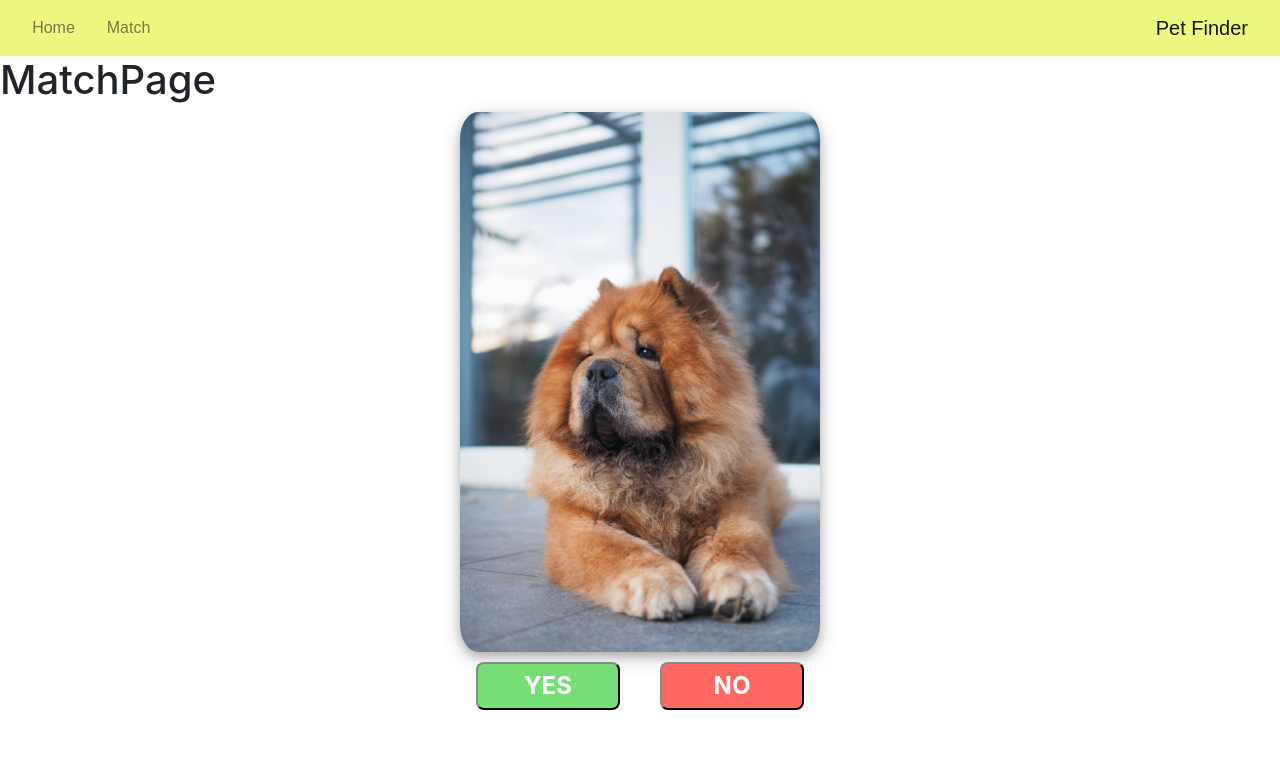
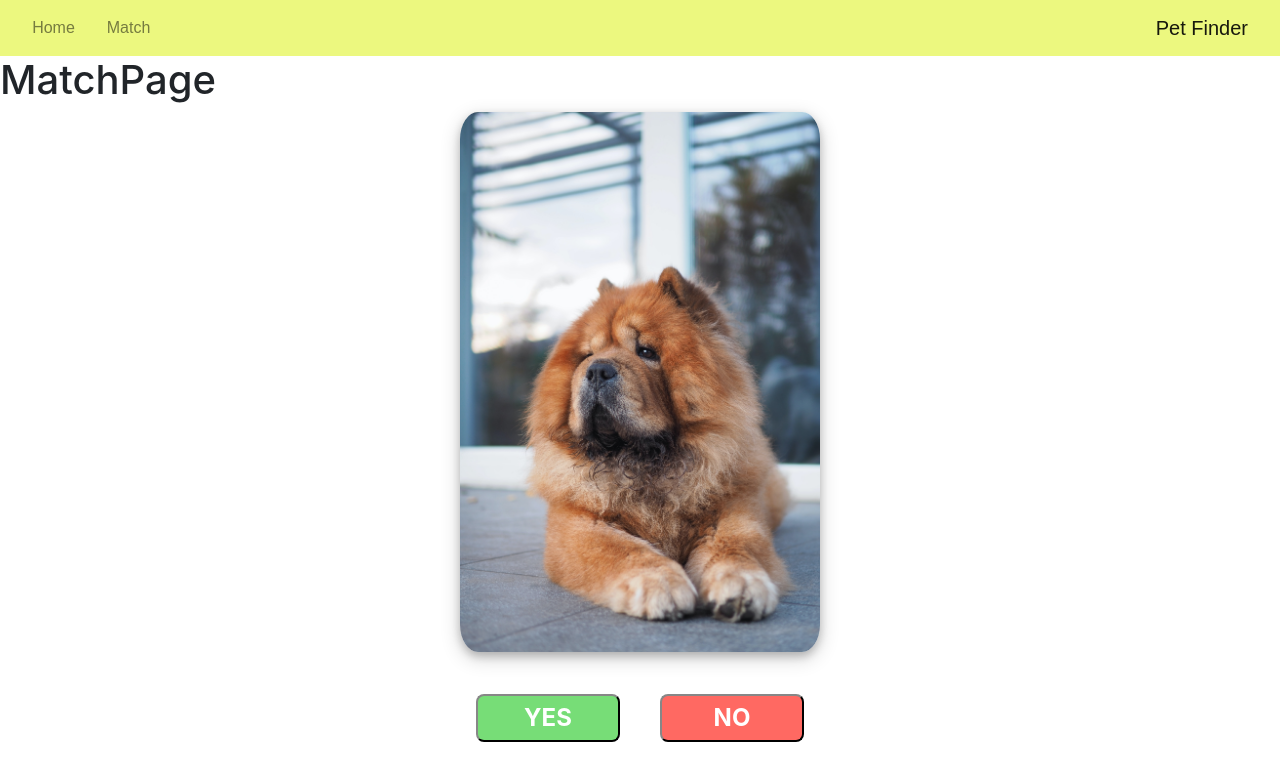
Before and after one commit to Codubee/PetFinderTTH1-2, a React (Create React App) app in the folder frontend/: page /match in a window 1280 px wide. Shown: the top 780 px of the page. Built offline with nearby package versions, Linux system fonts and the light colour scheme.

Commit message:
Added margin spacing between animal image and buttons

```diff
--- a/frontend/src/styles/MPbuttons.css
+++ b/frontend/src/styles/MPbuttons.css
@@ -1,4 +1,5 @@
 .buttonGroup {
+    margin-top: 2em;
     width: 100%;
     text-align: center;
 }
```
